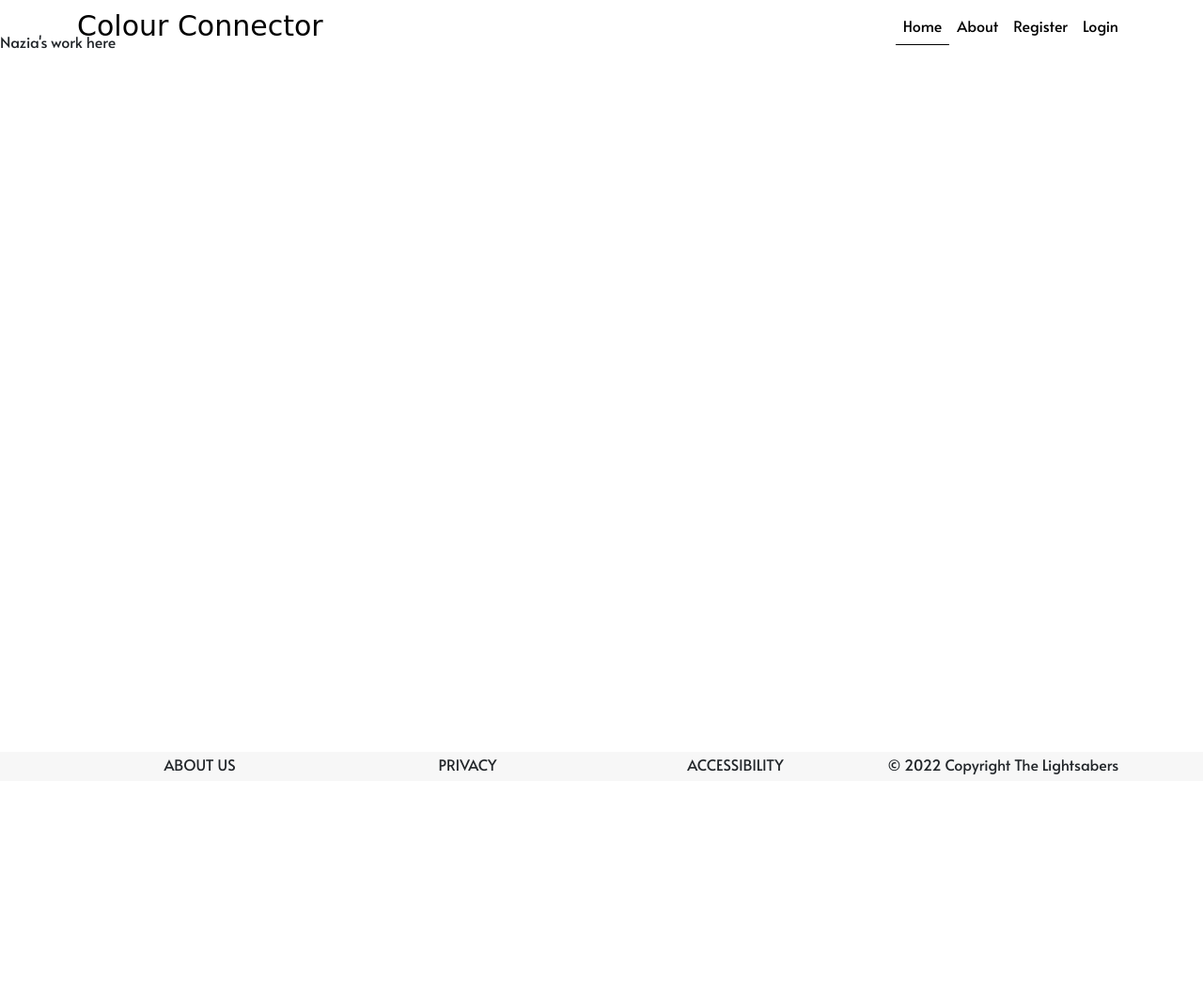
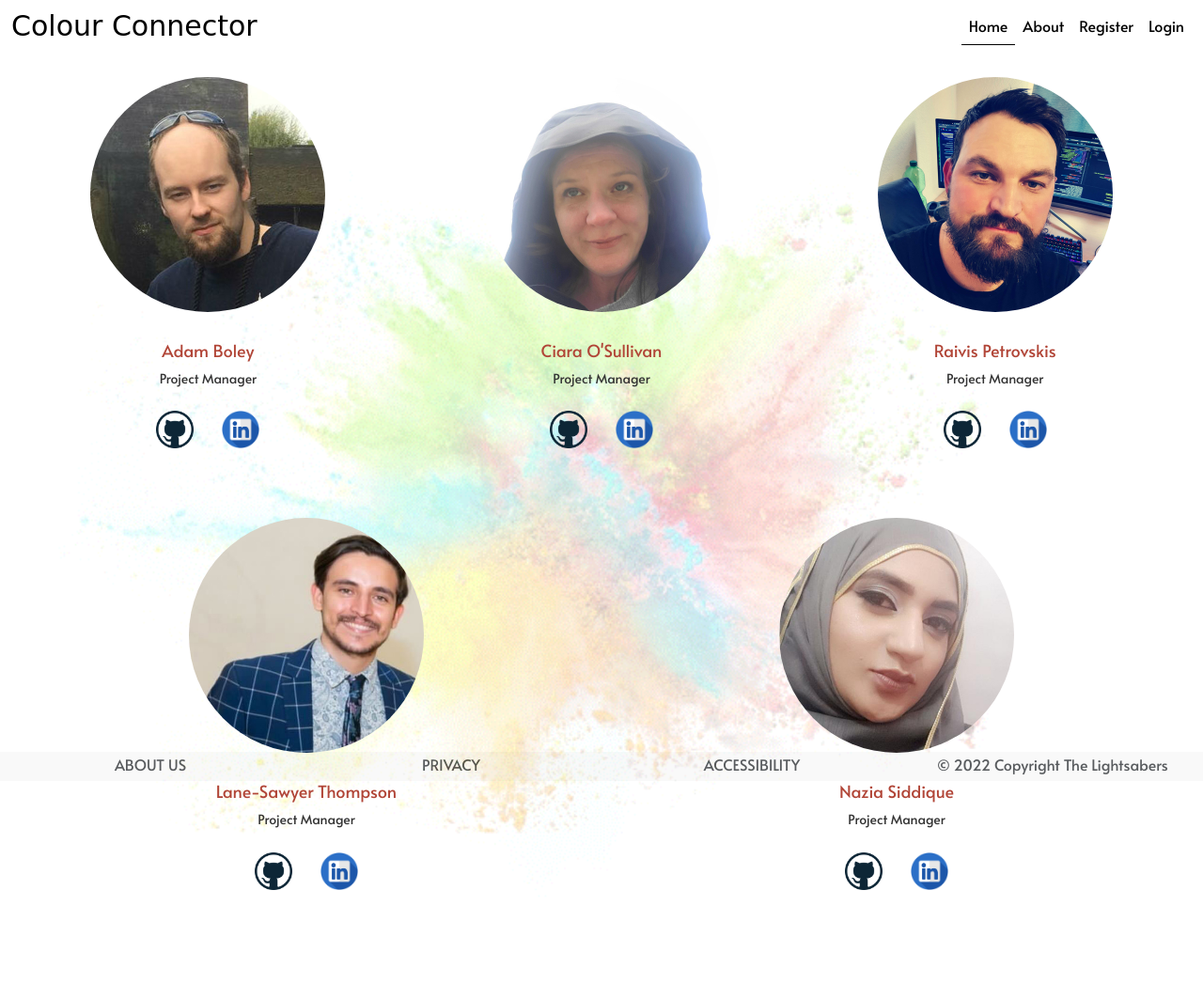
Before and after one commit to Raivis80/colour-connector, a Django app: page /about/ in a window 1280 px wide. Shown: the whole page at 94% size. Before the commit the page ends 825 px from the top, so only its background shows below. Run offline with Django 3.2, Linux system fonts and the light colour scheme; some libraries are stand-ins or nearby versions; some web fonts are replaced.

Commit message:
About us page

```diff
--- a/home/templates/about/about.html
+++ b/home/templates/about/about.html
@@ -3,7 +3,93 @@
 {%  block content  %}
 
 <main>
-    <p>Nazia's work here</p>
+  <body>
+
+    <section class="aboutUs">
+      <div class="container">
+        <div class="splashImage">
+          <img src="./images/colour-explosion-new.gif" />
+        </div>
+        <div class="aboutInner">
+          <div class="aboutBlock">
+            <div class="images">
+              <div class="image1"><img class="mainPhoto1" src="./images/adam/adam-1.jpg" /></div>
+            </div>
+            <h3>Adam Boley</h3>
+            <p>Project Manager</p>
+            <div class="social">
+              <ul>
+                <li><a href="https://github.com/AdamBoley" class="git"><img src="./images/github.png" width="40" /></a></li>
+                <li><a href="https://www.linkedin.com/in/adam-boley-196420a8/" class="linkedin"><img src="./images/linkedin.png" width="40" /></a></li>
+              </ul>
+            </div>
+
+          </div>
+          <div class="aboutBlock">
+            <div class="images">
+              <div class="image1"><img class="mainPhoto2" src="./images/ciara/ciara-1.jpg" /></div>
+            </div>
+            <h3>Ciara O'Sullivan</h3>
+            <p>Project Manager</p>
+            <div class="social">
+              <ul>
+                <li><a href="http://www.github.com/ciaraosull" class="git"><img src="./images/github.png" width="40" /></a></li>
+                <li><a href="http://www.linkedin.com/in/ciara-o-sullivan-2834378b/" class="linkedin"><img src="./images/linkedin.png" width="40" /></a></li>
+              </ul>
+            </div>
+
+          </div>
+          <div class="aboutBlock">
+            <div class="images">
+              <div class="image1"><img class="mainPhoto3" src="./images/raivis/raivis-1.jpg" /></div>
+            </div>
+            <h3>Raivis Petrovskis</h3>
+            <p>Project Manager</p>
+            <div class="social">
+              <ul>
+                <li><a href="https://github.com/Raivis80" class="git"><img src="./images/github.png" width="40" /></a></li>
+                <li><a href="https://www.linkedin.com/in/raivis-petrovskis/" class="linkedin"><img src="./images/linkedin.png" width="40" /></a></li>
+              </ul>
+            </div>
+
+          </div>
+
+          <div class="aboutBlock">
+            <img class="mainPhoto" />
+            <div class="images">
+              <div class="image1"><img class="mainPhoto4" src="./images/sawyer/sawyer-1.jpg" /></div>
+            </div>
+            <h3>Lane-Sawyer Thompson</h3>
+            <p>Project Manager</p>
+            <div class="social">
+              <ul>
+                <li><a href="https://github.com/LaneSawyerT" class="git"><img src="./images/github.png" width="40" /></a></li>
+                <li><a href="https://www.linkedin.com/in/lanesawyert/" class="linkedin"><img src="./images/linkedin.png" width="40" /></a></li>
+              </ul>
+            </div>
+
+          </div>
+          <div class="aboutBlock">
+            <img class="mainPhoto" />
+            <div class="images">
+              <div class="image1"><img class="mainPhoto5" src="./images/nazia/nazia-1.jpg" /></div>
+            </div>
+            <h3>Nazia Siddique</h3>
+            <p>Project Manager</p>
+            <div class="social">
+              <ul>
+                <li><a href="https://github.com/NaziaSiddique" class="git"><img src="./images/github.png" width="40" /></a></li>
+                <li><a href="https://www.linkedin.com/in/nazia-siddique-33292a120/" class="linkedin"><img src="./images/linkedin.png" width="40" /></a></li>
+              </ul>
+            </div>
+
+          </div>
+        </div>
+      </div>
+    </section>
+
+    <script src="../../../static/js/scripts.js"></script>
+</body>
 </main>
 
 {%  endblock content  %}
--- a/static/css/style.css
+++ b/static/css/style.css
@@ -211,3 +211,104 @@ main {
 .account-body {
     background: url('/static/images/colour-explosion-new.gif') no-repeat right center;
 }
+
+/*About Us Page*/
+
+img {
+    max-width: 100%;
+}
+.container {
+    max-width: 1280px;
+    margin: 0 auto;
+}
+p {
+    font-size: 1.1rem;
+    color: #333;
+    line-height: 1.8rem;
+}
+a {
+    -webkit-transition: all 0.4s ease;
+    -moz-transition: all 0.4s ease;
+    -o-transition: all 0.4s ease;
+    transition: all 0.4s ease;
+}
+a:hover {
+    -webkit-transition: all 0.4s ease;
+    -moz-transition: all 0.4s ease;
+    -o-transition: all 0.4s ease;
+    transition: all 0.4s ease;
+}
+section.aboutUs {
+    position: relative;
+    padding: 50px 0 0px 0;
+}
+section.aboutUs .aboutInner {
+    display: flex;
+    flex-wrap: wrap;
+    justify-content: space-around;
+}
+section.aboutUs .aboutInner .aboutBlock {
+    position: relative;
+    text-align: center;
+    margin-bottom: 50px;
+    flex: 0 0 33.333333%;
+    max-width: 33.333333%;
+}
+section.aboutUs .aboutInner .aboutBlock .images {
+    margin: 0 auto;
+    margin-bottom: 30px;
+    text-align: center;
+}
+
+section.aboutUs .aboutInner .aboutBlock .images img{
+    height: 250px;
+    border-radius: 50%;
+}
+section.aboutUs .aboutInner .aboutBlock h3 {
+    font-size: 18px;
+    color: rgba(177,69,55, 1);
+    margin-bottom: 5px;
+    margin-top: 0;
+}
+section.aboutUs .aboutInner .aboutBlock p {
+    font-size: 14px;
+    color: #333;
+    margin-bottom: 20px;
+    margin-top: 0;
+}
+section.aboutUs .aboutInner .aboutBlock .social ul {
+    display: flex;
+    padding: 0;
+    margin: 0;
+    justify-content: center;
+}
+section.aboutUs .aboutInner .aboutBlock .social ul li{
+    padding: 0 15px;
+    list-style: none;
+}
+
+section.aboutUs .splashImage{
+    position: absolute;
+    left: 0;
+    right: 0;
+    width: 100%;
+    height: 100%;
+}
+
+section.aboutUs .splashImage img{
+    width: 100%;
+    opacity: 0.25;
+}
+
+@media screen and (max-width: 768px) {
+    section.aboutUs .aboutInner .aboutBlock {
+        flex: 0 0 50%;
+        max-width: 50%;
+    }
+}
+@media screen and (max-width: 540px) {
+    section.aboutUs .aboutInner .aboutBlock {
+        flex: 0 0 100%;
+        max-width: 100%;
+    }
+}
--- a/static/js/scripts.js
+++ b/static/js/scripts.js
@@ -1 +1,45 @@
-let scripts = 'nazias code here'
+// all profile images set in arrays
+let images1 = ['../images/adam/adam-2.jpg', '../images/adam/adam-3.jpg', '../images/adam/adam-1.jpg'];
+let images2 = ['../images/ciara/ciara-2.jpg', '../images/ciara/ciara-3.jpg', '../images/ciara/ciara-1.jpg'];
+let images3 = ['../images/raivis/raivis-2.jpg', '../images/raivis/raivis-3.jpg', '../images/raivis/raivis-1.jpg'];
+let images4 = ['../images/sawyer/sawyer-2.jpg', '../images/sawyer/sawyer-3.jpg', '../images/sawyer/sawyer-1.jpg'];
+let images5 = ['../images/nazia/nazia-2.jpg', '../images/nazia/nazia-3.jpg', '../images/nazia/nazia-1.jpg'];
+
+// images container
+let index = 0;
+const imgElement1 = document.querySelector('.mainPhoto1');
+const imgElement2 = document.querySelector('.mainPhoto2');
+const imgElement3 = document.querySelector('.mainPhoto3');
+const imgElement4 = document.querySelector('.mainPhoto4');
+const imgElement5 = document.querySelector('.mainPhoto5');
+
+// function to change images url
+function change1() {
+    imgElement1.src = images1[index];
+    index > 1 ? index = 0 : index++;
+}
+function change2() {
+    imgElement2.src = images2[index];
+    index > 1 ? index = 0 : index++;
+}
+function change3() {
+    imgElement3.src = images3[index];
+    index > 1 ? index = 0 : index++;
+}
+function change4() {
+    imgElement4.src = images4[index];
+    index > 1 ? index = 0 : index++;
+}
+function change5() {
+    imgElement5.src = images5[index];
+    index > 1 ? index = 0 : index++;
+}
+
+// onload change the images after every 3 seconds
+window.onload = function () {
+    setInterval(change1, 3000);
+    setInterval(change2, 3200);
+    setInterval(change3, 2900);
+    setInterval(change4, 2800);
+    setInterval(change5, 2600);
+};
```
Also changed, not shown: static/images/adam/adam-1.jpg (added), static/images/adam/adam-2.jpg (added), static/images/adam/adam-3.jpg (added), static/images/ciara/ciara-1.jpg (added), static/images/ciara/ciara-2.jpg (added), static/images/ciara/ciara-3.jpg (added), static/images/github.png (added), static/images/linkedin.png (added), static/images/nazia/nazia-1.jpg (added), static/images/nazia/nazia-2.jpg (added), static/images/nazia/nazia-3.jpg (added), static/images/raivis/raivis-1.jpg (added), static/images/raivis/raivis-2.jpg (added), static/images/raivis/raivis-3.jpg (added), 3 more files.
